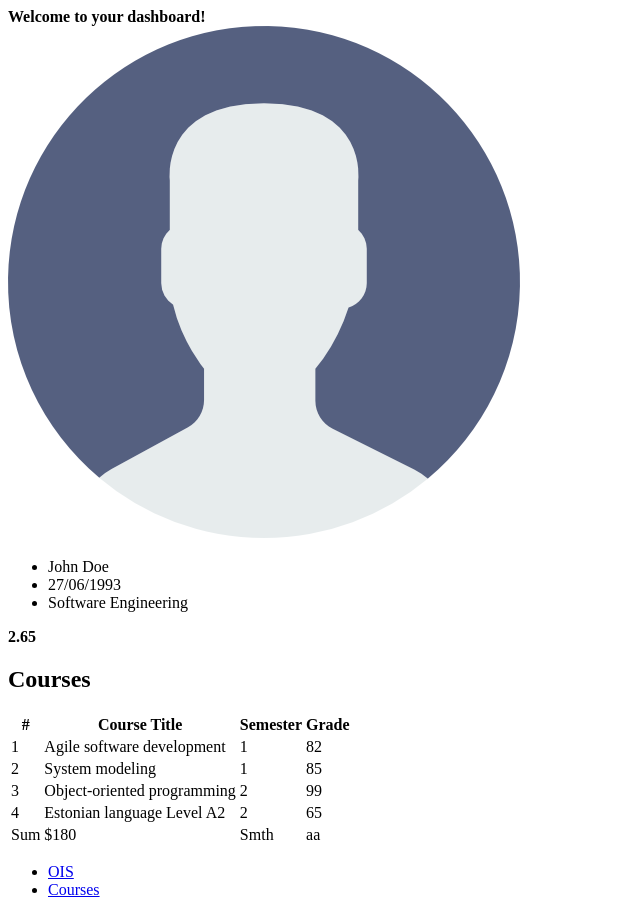
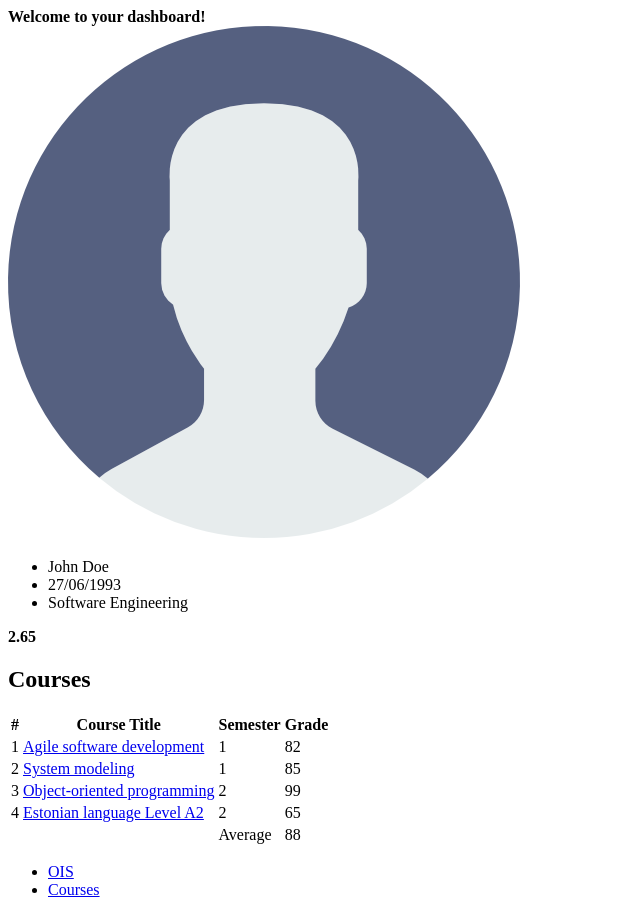
Before and after one commit to Laima-Anna/wed2, a plain HTML site: page index.html in a window 1280 px wide. Shown: the whole page, without its empty margins (0-640 px from the left). Drawn offline with Linux system fonts and the light colour scheme.

Commit message:
Added links to courses

```diff
--- a/index.html
+++ b/index.html
@@ -40,35 +40,35 @@
         <tbody>
         <tr>
             <td>1</td>
-            <td>Agile software development</td>
+			<td><a href="https://courses.cs.ut.ee/2019/asd/fall" target="_blank">Agile software development</a></td>
             <td>1</td>
             <td>82</td>
         </tr>
         <tr>
             <td>2</td>
-            <td>System modeling</td>
+            <td><a href="https://courses.cs.ut.ee/2019/SM/fall" target="_blank">System modeling</a></td>
             <td>1</td>
             <td>85</td>
         </tr>
         <tr>
             <td>3</td>
-            <td>Object-oriented programming</td>
+            <td><a href="https://courses.cs.ut.ee/2019/OOP/spring" target="_blank">Object-oriented programming</a></td>
             <td>2</td>
             <td>99</td>
         </tr>
         <tr>
             <td>4</td>
-            <td>Estonian language Level A2</td>
+			<td><a href="https://courses.cs.ut.ee/2019/OOP/spring" target="_blank">Estonian language Level A2</a></td>
             <td>2</td>
             <td>65</td>
         </tr>
         </tbody>
 		<tfoot>
 		<tr>
-			<td>Sum</td>
-			<td>$180</td>
-			<td>Smth</td>
-			<td>aa</td>
+			<td></td>
+			<td></td>
+			<td>Average</td>
+			<td>88</td>
 		</tr>
 		</tfoot>
     </table>
```
